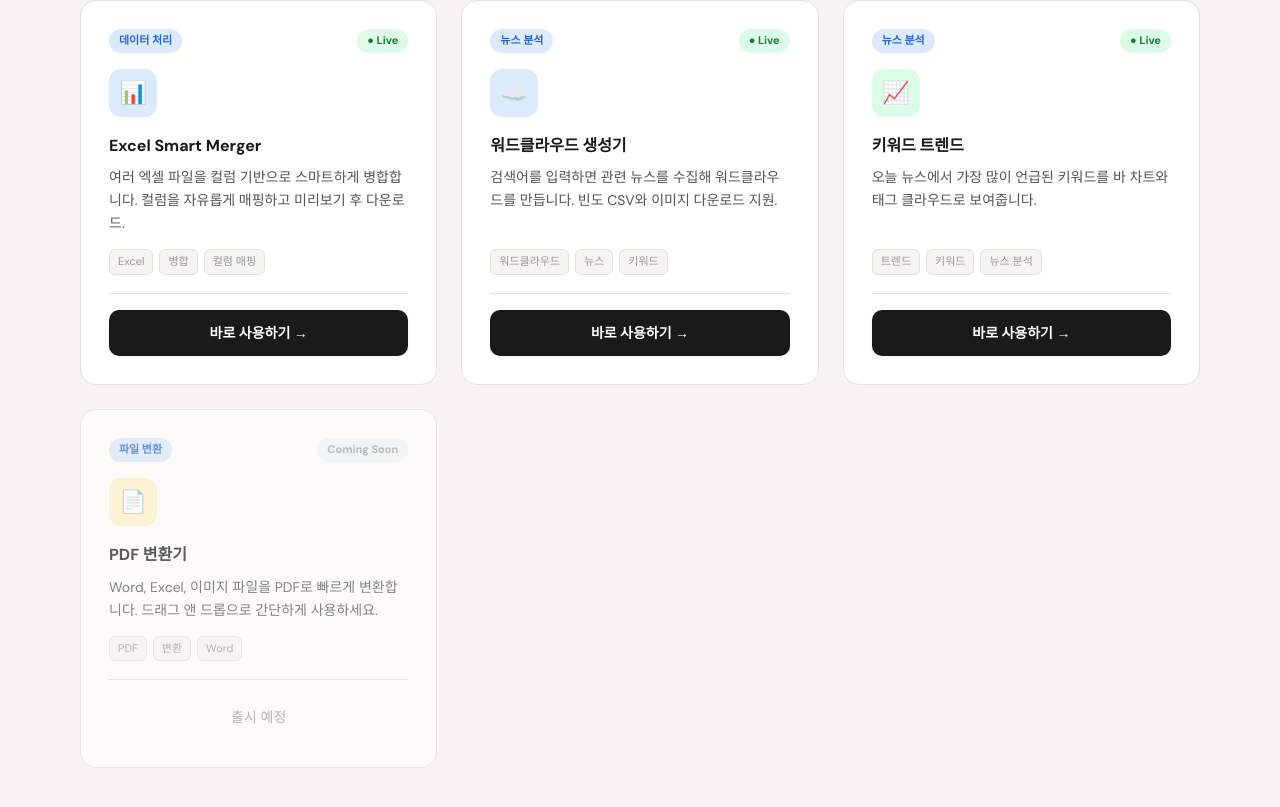
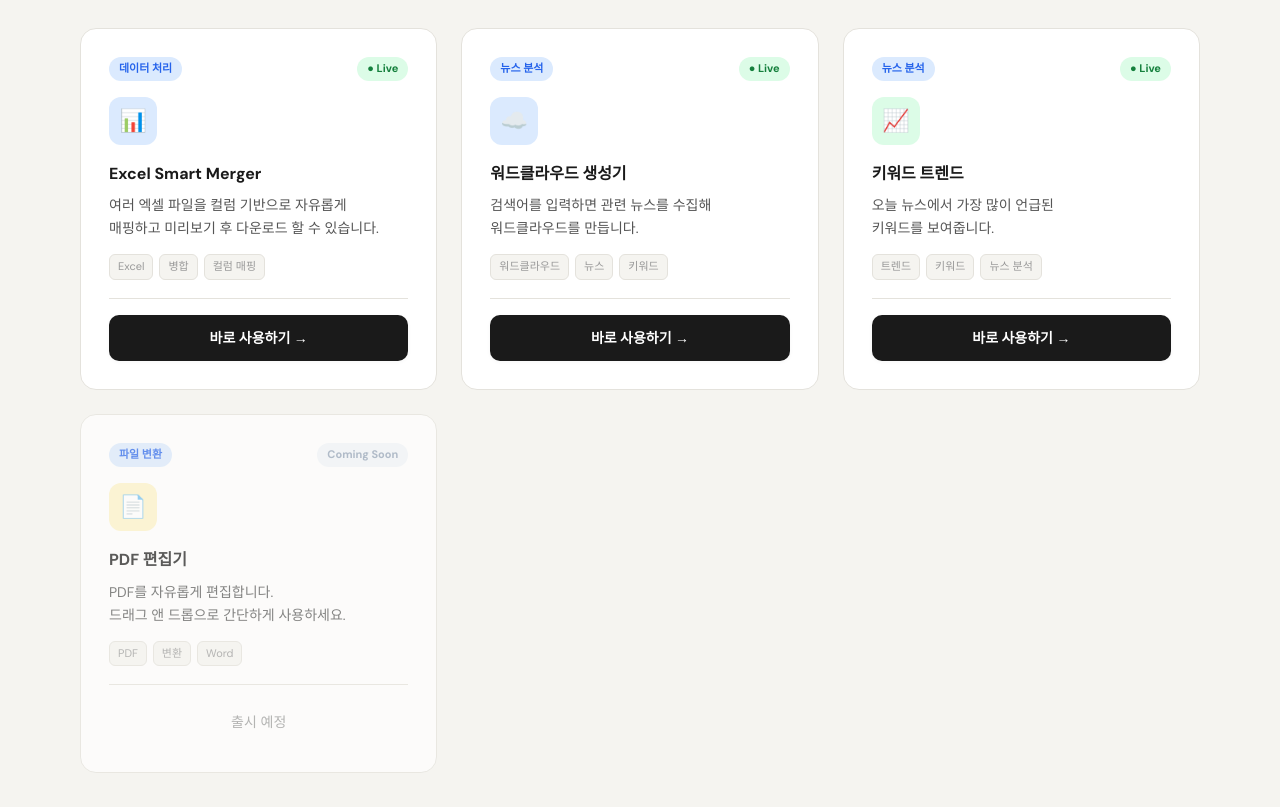
Before and after one commit to 9seebird/trendkit, a Next.js app in the folder apps/home/: page /services in a window 1280 px wide. Shown: the part 453-1260 px from the top of the page. Built offline with nearby package versions, Linux system fonts and the light colour scheme; no server answers.

Commit message:
des modify

```diff
--- a/apps/home/app/about/page.tsx
+++ b/apps/home/app/about/page.tsx
@@ -5,14 +5,14 @@ import Footer from "../_components/Footer";
 const ABOUT_CONTENT = {
   headline: "반복 업무를 없애는\n도구를 만듭니다",
   subheadline: "About TrendKit",
-  intro: "실무에서 매일 마주치는 비효율적인 반복 작업을 없애기 위해 시작되었습니다.\nTrendKit을 통해 시간을 절약하세요.",
-  mission: "무거운 소프트웨어를 설치하거나 복잡한 설정 없이, 브라우저만 있으면 바로 사용할 수 있는\n웹 기반 도구들을 계속해서 만들어 나가겠습니다.",
+  intro: "실무에서 매일 마주치는 비효율적인 반복 작업을 위해 시작되었습니다.\nTrendKit을 통해 시간을 절약하세요.",
+  mission: "무거운 소프트웨어를 설치하거나 복잡한 설정 없이\n 브라우저만 있으면 바로 사용할 수 있는 웹 기반 도구입니다.",
 };
 
 const VISION_ITEMS = [
-  { icon: "🎯", title: "실용적인 도구", desc: "현장에서 실제로 필요한 기능만. 화려한 기능보다 바로 쓸 수 있는 도구를 만듭니다." },
-  { icon: "⚡", title: "빠른 실행",     desc: "설치 없이, 로그인 없이. 링크 하나로 접속해서 바로 사용하세요." },
-  { icon: "🔒", title: "데이터 보안",   desc: "업로드한 파일은 서버에 저장되지 않습니다. 모든 처리는 브라우저에서." },
+  { icon: "🎯", title: "실용적인 도구", desc: "화려한 기능보다 바로 쓸 수 있는 도구를 만듭니다." },
+  { icon: "⚡", title: "빠른 실행",     desc: "설치 없이, 로그인 없이, 바로 접속해서 바로 사용하세요." },
+  { icon: "🔒", title: "데이터 보안",   desc: "업로드한 파일은 서버에 저장되지 않습니다." },
 ];
 
 const STATS = [
@@ -49,7 +49,7 @@ export default function AboutPage() {
               marginBottom: "20px", whiteSpace: "pre-line",
             }}>{ABOUT_CONTENT.headline}</h1>
             <p style={{
-              fontSize: "clamp(15px, 2vw, 17px)",
+              fontSize: "clamp(13px, 2vw, 17px)",
               color: "var(--text-secondary)", lineHeight: 1.8,
               maxWidth: "560px", whiteSpace: "pre-line",
             }}>{ABOUT_CONTENT.intro}</p>
@@ -63,7 +63,7 @@ export default function AboutPage() {
               <div>
                 <span className="section-eyebrow">Our Mission</span>
                 <h2 className="section-title">왜 TrendKit 인가요?</h2>
-                <p style={{ fontSize: "16px", color: "var(--text-secondary)", lineHeight: 1.8, whiteSpace: "pre-line" }}>
+                <p style={{ fontSize: "13px", color: "var(--text-secondary)", lineHeight: 1.8, whiteSpace: "pre-line" }}>
                   {ABOUT_CONTENT.mission}
                 </p>
               </div>
@@ -95,7 +95,7 @@ export default function AboutPage() {
                 <div key={item.title} className="card">
                   <div style={{ fontSize: "30px", marginBottom: "14px" }}>{item.icon}</div>
                   <h3 style={{ fontSize: "16px", fontWeight: 700, marginBottom: "10px" }}>{item.title}</h3>
-                  <p style={{ fontSize: "14px", color: "var(--text-secondary)", lineHeight: 1.7 }}>{item.desc}</p>
+                  <p style={{ fontSize: "13px", color: "var(--text-secondary)", lineHeight: 1.7 }}>{item.desc}</p>
                 </div>
               ))}
             </div>
--- a/apps/home/app/page.tsx
+++ b/apps/home/app/page.tsx
@@ -224,7 +224,7 @@ export default function HomePage() {
               <span className="section-eyebrow">Our Services</span>
               <h2 className="section-title">생산성 도구 모음</h2>
               <p className="section-desc" style={{ margin: "0 auto" }}>
-                복잡한 설치 없이 브라우저에서 바로 사용하는 웹 기반 도구들
+                복잡한 설치 없이 브라우저에서 바로 사용하는 <br /> 웹 기반 도구들
               </p>
             </div>
 
--- a/apps/home/app/services/page.tsx
+++ b/apps/home/app/services/page.tsx
@@ -8,28 +8,28 @@ const TOOLS = [
   {
     icon: "📊", iconBg: "#dbeafe", category: "데이터 처리",
     name: "Excel Smart Merger",
-    desc: "여러 엑셀 파일을 컬럼 기반으로 스마트하게 병합합니다. 컬럼을 자유롭게 매핑하고 미리보기 후 다운로드.",
+    desc: "여러 엑셀 파일을 컬럼 기반으로 자유롭게 \n 매핑하고 미리보기 후 다운로드 할 수 있습니다.",
     href: URLS.excel, status: "live" as const, external: true,
     tags: ["Excel", "병합", "컬럼 매핑"],
   },
   {
     icon: "☁️", iconBg: "#dbeafe", category: "뉴스 분석",
     name: "워드클라우드 생성기",
-    desc: "검색어를 입력하면 관련 뉴스를 수집해 워드클라우드를 만듭니다. 빈도 CSV와 이미지 다운로드 지원.",
+    desc: "검색어를 입력하면 관련 뉴스를 수집해 \n 워드클라우드를 만듭니다.",
     href: URLS.wordcloud, status: "live" as const, external: true,
     tags: ["워드클라우드", "뉴스", "키워드"],
   },
   {
     icon: "📈", iconBg: "#dcfce7", category: "뉴스 분석",
     name: "키워드 트렌드",
-    desc: "오늘 뉴스에서 가장 많이 언급된 키워드를 바 차트와 태그 클라우드로 보여줍니다.",
+    desc: "오늘 뉴스에서 가장 많이 언급된 \n 키워드를 보여줍니다.",
     href: URLS.trends, status: "live" as const, external: true,
     tags: ["트렌드", "키워드", "뉴스 분석"],
   },
   {
     icon: "📄", iconBg: "#fef3c7", category: "파일 변환",
-    name: "PDF 변환기",
-    desc: "Word, Excel, 이미지 파일을 PDF로 빠르게 변환합니다. 드래그 앤 드롭으로 간단하게 사용하세요.",
+    name: "PDF 편집기",
+    desc: "PDF를 자유롭게 편집합니다.\n드래그 앤 드롭으로 간단하게 사용하세요.",
     href: "#", status: "soon" as const, external: false,
     tags: ["PDF", "변환", "Word"],
   },
@@ -52,7 +52,7 @@ export default function ServicesPage() {
             <span className="section-eyebrow">All Tools</span>
             <h1 className="section-title">생산성 도구 모음</h1>
             <p className="section-desc" style={{ margin: "0 auto" }}>
-              복잡한 설치 없이 브라우저에서 바로 사용하는 웹 기반 도구들
+              복잡한 설치 없이 브라우저에서 바로 사용하는 <br /> 웹 기반 도구들
             </p>
           </div>
         </section>
@@ -81,7 +81,7 @@ export default function ServicesPage() {
                     <div className="icon-box" style={{ background: tool.iconBg }}>{tool.icon}</div>
 
                     <h3 style={{ fontSize: "16px", fontWeight: 700, marginBottom: "8px" }}>{tool.name}</h3>
-                    <p style={{ fontSize: "14px", color: "var(--text-secondary)", lineHeight: 1.65, flex: 1 }}>{tool.desc}</p>
+                    <p style={{ fontSize: "14px", color: "var(--text-secondary)", lineHeight: 1.65, flex: 1, whiteSpace: "pre-line" }}>{tool.desc}</p>
 
                     <div style={{ display: "flex", gap: "6px", flexWrap: "wrap", marginTop: "14px" }}>
                       {tool.tags.map((tag) => (
@@ -99,7 +99,7 @@ export default function ServicesPage() {
                           target={tool.external ? "_blank" : undefined}
                           rel={tool.external ? "noopener noreferrer" : undefined}
                           className="btn btn-dark"
-                          style={{ width: "100%", justifyContent: "center" }}>
+                          style={{ width: "100%", justifyContent: "center"}}>
                           바로 사용하기 →
                         </Link>
                       ) : (
--- a/apps/home/styles/globals.css
+++ b/apps/home/styles/globals.css
@@ -120,6 +120,12 @@ body {
 .hero-inner {
   width: 100%;
   padding: 250px 40px 92px;
+}
+
+.desc {
+  white-space: pre-line;
+  word-break: keep-all;
+  line-height: 1.6;
 }
 
 /* ══════════════════════════════════════════
```
